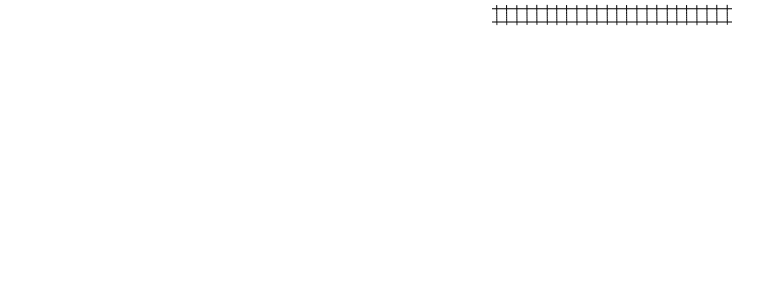
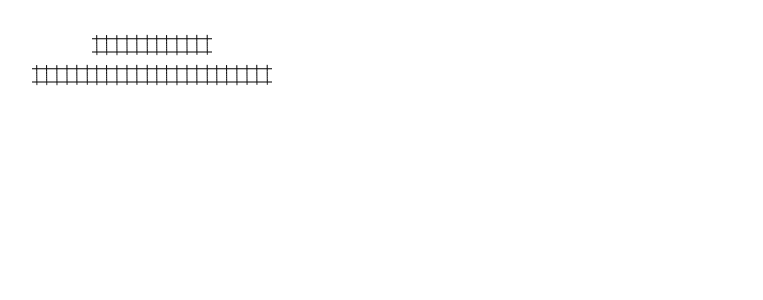
Before and after one commit to turizsolt/der-fahrplan, a React (Create React App) app: page / in a window 1280 px wide. Shown: the top 300 px of the page, without its empty margins (28-791 px from the left). Built offline with nearby package versions, Linux system fonts and the light colour scheme; the HTML template or start-up script is replaced by a standard one.

Commit message:
Added the ability to positioning tiles (Land added)

```diff
--- a/src/App.tsx
+++ b/src/App.tsx
@@ -1,15 +1,12 @@
 import * as React from 'react';
 import './App.css';
-import { Track } from './Tiles/Track';
+import { Land } from './Land';
 
 class App extends React.Component {
   public render() {
     return (
       <div className="App">
-        <Track />
-        <Track />
-        <Track />
-        <Track />
+        <Land />
       </div>
     );
   }
--- /dev/null
+++ b/src/Land.tsx
@@ -0,0 +1,26 @@
+import * as React from 'react';
+import { Track } from './Tiles/Track';
+
+const tileList = [
+    {type: "Track", position: [2, 2]},
+    {type: "Track", position: [2, 4]},
+    {type: "Track", position: [2, 6]},
+    {type: "Track", position: [2, 8]},
+    {type: "Platform", position: [1, 4]},
+    {type: "Platform", position: [1, 6]},
+];
+
+export class Land extends React.Component<any, any> {
+
+    public render() {
+        return (
+            <div style={{position: "absolute"}}>
+                {
+                    tileList.map((tile: any) => (
+                        <Track top={tile.position[0]*30} left={tile.position[1]*30} />
+                    ))
+                }
+            </div>
+        );
+    }
+}
--- a/src/Tiles/Track.tsx
+++ b/src/Tiles/Track.tsx
@@ -1,8 +1,13 @@
 import * as React from 'react';
 
-export class Track extends React.Component<any, any> {
+export class Track extends React.Component<ITrackProps, any> {
 
     public render() {
-        return <img src="tiles/track-line.svg" />
+        return <img src="tiles/track-line.svg" style={{position: "absolute", left: this.props.left+"px", top: this.props.top+"px", width: "60px", height: "30px"}} />
     }
 }
+
+export interface ITrackProps {
+    left: number;
+    top: number;
+}
```
